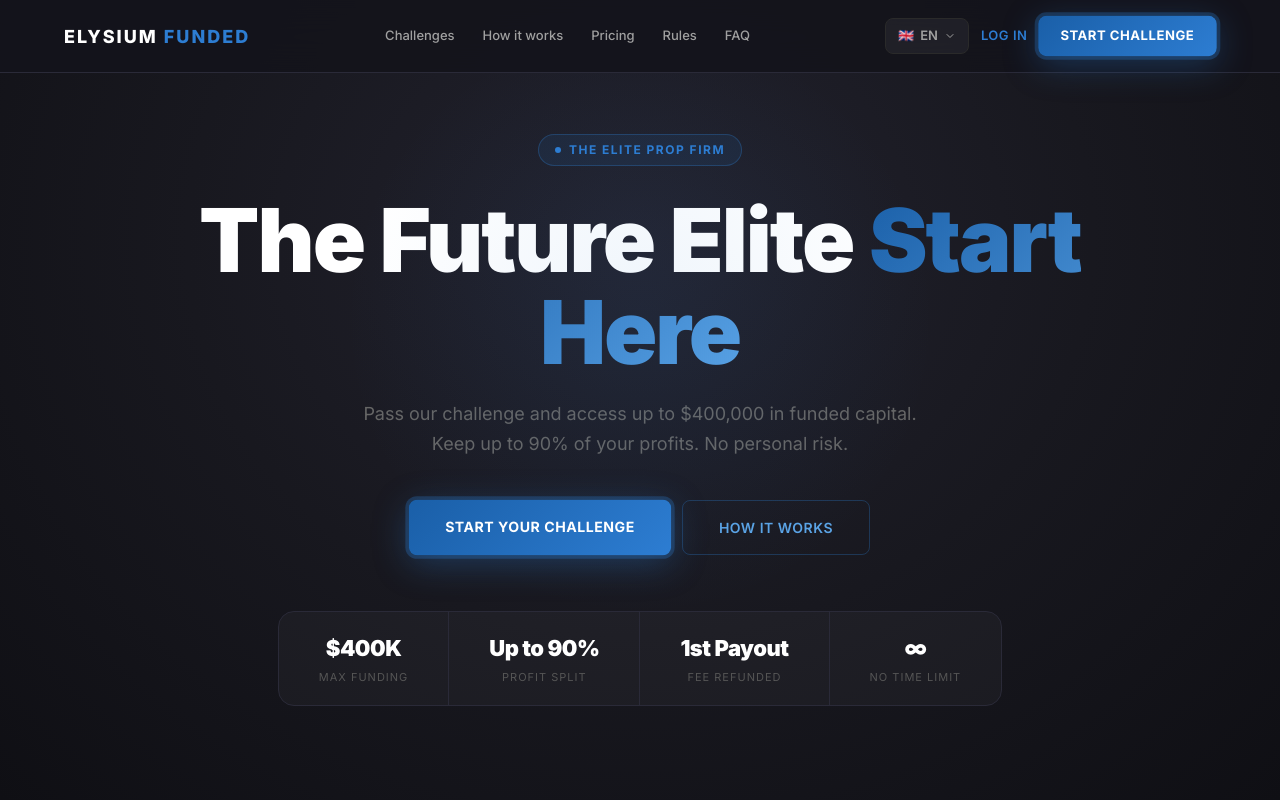
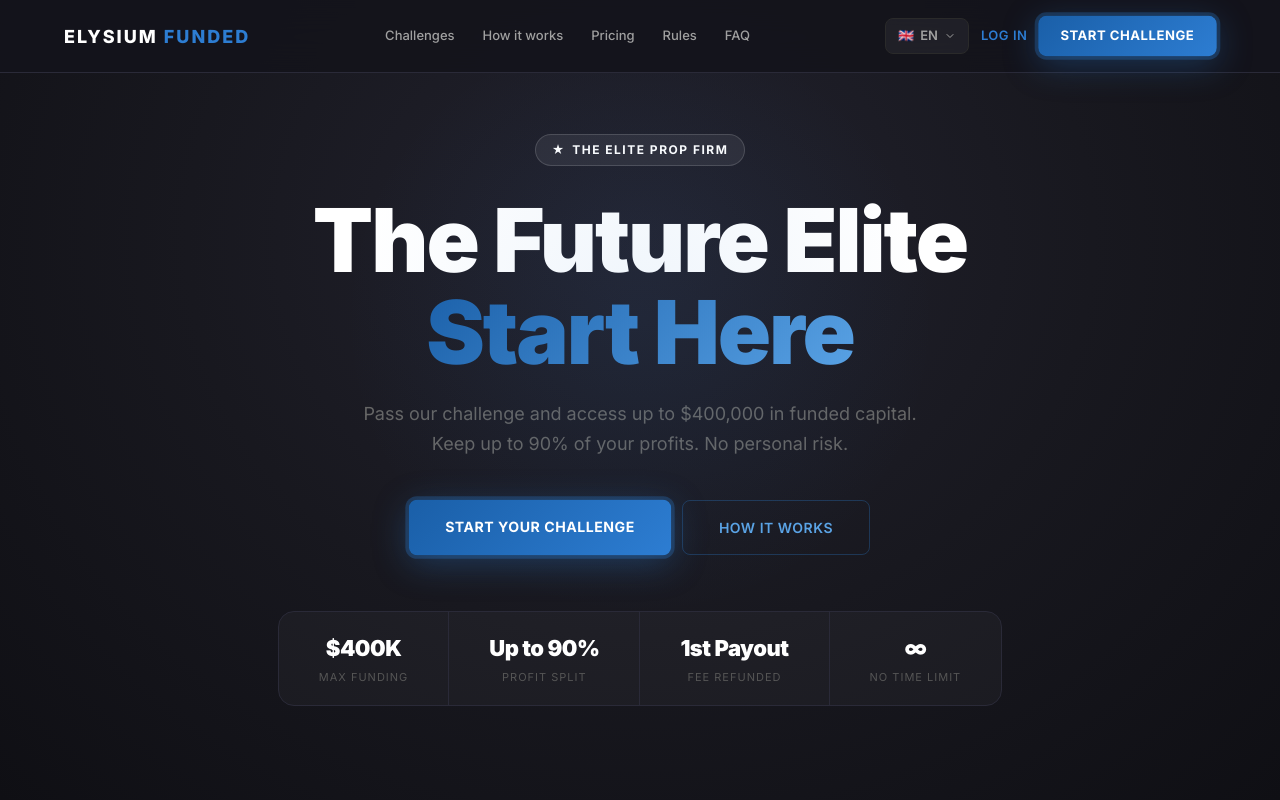
Before and after one commit to vincentmeipro-crypto/traders-rewards, a Next.js app: page / in a window 1280 px wide. Shown: the top 800 px of the page. Built offline with nearby package versions, Linux system fonts and the light colour scheme.

Commit message:
Hero: Start Here on new line, badge white star + white text
Co-Authored-By: Claude Sonnet 4.6 <noreply@anthropic.com>

```diff
--- a/components/Hero.tsx
+++ b/components/Hero.tsx
@@ -51,14 +51,14 @@ export default function Hero() {
         display: "inline-flex",
         alignItems: "center",
         gap: 8,
-        backgroundColor: "rgba(45,125,210,0.1)",
-        border: "1px solid rgba(45,125,210,0.3)",
+        backgroundColor: "rgba(255,255,255,0.07)",
+        border: "1px solid rgba(255,255,255,0.15)",
         borderRadius: 100,
         padding: "6px 16px",
         marginBottom: 28,
       }}>
-        <span style={{ width: 6, height: 6, borderRadius: "50%", backgroundColor: "#2D7DD2", display: "inline-block" }} />
-        <span style={{ color: "#2D7DD2", fontSize: 12, fontWeight: 700, letterSpacing: "1.5px", textTransform: "uppercase" }}>
+        <span style={{ fontSize: 12 }}>★</span>
+        <span style={{ color: "#fff", fontSize: 12, fontWeight: 700, letterSpacing: "1.5px", textTransform: "uppercase" }}>
           {T.hero.badge}
         </span>
       </div>
@@ -72,7 +72,7 @@ export default function Hero() {
         maxWidth: 900,
         marginBottom: 20,
       }}>
-        {T.hero.headline1}{" "}
+        {T.hero.headline1}<br />
         <span className="gold-gradient">{T.hero.headline2}</span>
       </h1>
 
```
